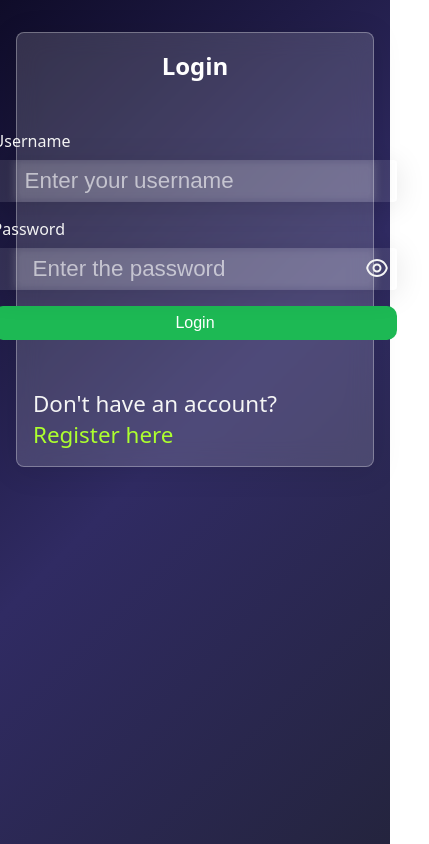
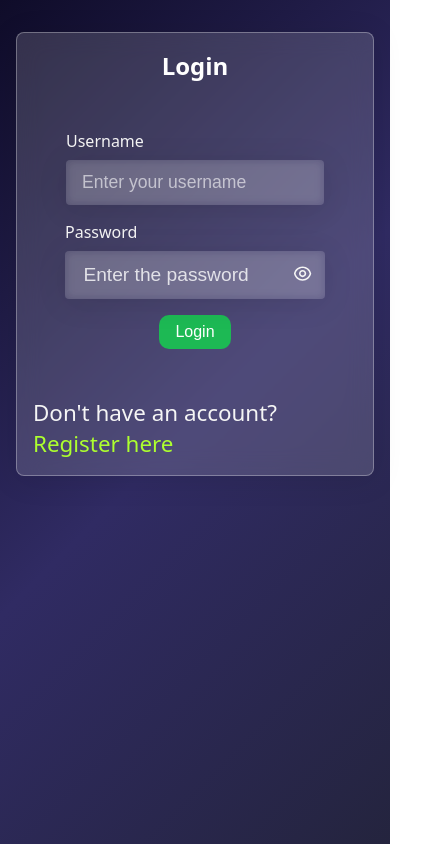
Before and after one commit to ananyo009/Moodify, a React (Vite) app in the folder frontend/: page /login in a window 390 px wide. Shown: the whole page, 429 px wide, since content can reach past the window. Built offline with nearby package versions, Linux system fonts and the light colour scheme; no server answers.

Commit message:
responsive improved pt2

```diff
--- a/frontend/src/features/auth/styles/login.scss
+++ b/frontend/src/features/auth/styles/login.scss
@@ -59,6 +59,7 @@
         form{
             display: flex;
             flex-direction: column;
+            align-items: center;
             gap: 1rem;
             padding: 2rem;
             color: whitesmoke;
@@ -70,39 +71,77 @@
                     .group2{
                         display: flex;
                         align-items: center;
-                        gap: 0.8rem;
+                        justify-content: space-between;
+                        gap: 0.5rem;
+                        width: 100%;
                         @include glass-panel(0.1, 5px);
-                padding: 0rem 0.5rem;
-                font-size: 1.4rem;
+                        padding: 0.25rem 0.5rem;
                         border-radius: 0.25rem;
                         border: none;
                         outline: none;
 
+                        #password{
+                            background-color: transparent;
+                            border: none;
+                            outline: none;
+                            font-size: 1.2rem;
+                            padding: 0.5rem 0.75rem;
+                            width: calc(100% - 2.2rem);
+                            min-width: 0;
+
                             &::placeholder {
-          color: rgba(255, 255, 255, 0.6);
+                                color: rgba(255, 255, 255, 0.8);
+                                opacity: 1;
+                            }
                         }
 
-        &:focus {
-          background: rgba(255, 255, 255, 0.25);
-          border-color: rgba(255, 255, 255, 0.5);
-        }
                         button{
                             background-color: transparent;
                             color: whitesmoke;
                             border: none;
                             cursor: pointer;
+                            padding: 0.3rem;
+                            min-width: 2rem;
+                        }
+
                         svg{
-            height: 1.5rem;
+                            height: 1.2rem;
+                            width: 1.2rem;
                         }
                     }
 
-        #password{
-            background-color: transparent;
+                    @media (max-width: 430px) {
+                        .group2 {
+                            gap: 0.4rem;
+                            padding: 0.3rem 0.4rem;
+                        }
+
+                        #password {
+                            font-size: 1rem;
+                            padding: 0.45rem 0.6rem;
+                            width: calc(100% - 2.2rem);
+                        }
+
+                        button {
+                            padding: 0.25rem;
+                        }
+                    }
+                }
+
+            .form-group{
+                display: flex;
+                flex-direction: column;
+                gap: 0.5rem;
+
+            input{
+                @include glass-panel(0.1, 5px);
                 padding: 0.5rem 2rem;
                 font-size: 1.4rem;
                 border-radius: 0.25rem;
                 border: none;
                 outline: none;
+                width: 100%;
+                max-width: 100%;
 
                 &::placeholder {
           color: rgba(255, 255, 255, 0.6);
@@ -114,31 +153,32 @@
         }
             }
 
-                    }
+            @media(max-width: 430px){
+                input {
+                    font-size: 1.1rem;
+                    padding: 0.75rem 1rem;
+                    width: 100%;
                 }
 
-            .form-group{
-                display: flex;
-                flex-direction: column;
-                gap: 0.5rem;
-
-
-
-            input{
-                @include glass-panel(0.1, 5px);
-                padding: 0.5rem 2rem;
-                font-size: 1.4rem;
-                border-radius: 0.25rem;
-                border: none;
-                outline: none;
-
-                &::placeholder {
-          color: rgba(255, 255, 255, 0.6);
+                .group2 {
+                    width: 80%;
+                    padding: 0.5rem;
                 }
 
-        &:focus {
-          background: rgba(255, 255, 255, 0.25);
-          border-color: rgba(255, 255, 255, 0.5);
+                #password {
+                    padding: 0.5rem 1rem;
+                    flex: 1;
+                    width: calc(100% - 2.2rem);
+                }
+
+                .group2 button {
+                    padding: 0.55rem;
+                }
+
+                button[type="submit"] {
+                    padding: 0.8rem 1rem;
+                    font-size: 1.05rem;
+                    width: 100%;
                 }
             }
         }
--- a/frontend/src/features/expressions/components/Faceexpression.jsx
+++ b/frontend/src/features/expressions/components/Faceexpression.jsx
@@ -32,7 +32,7 @@ export default function FaceExpression({ onClick = () => {} }) {
     <div style={{ textAlign: "center" }}>
       <video
         ref={videoRef}
-        style={{ width: "400px", borderRadius: "12px" }}
+        style={{ width: "100%", maxWidth: "400px", borderRadius: "12px", height: "auto" }}
         playsInline
       />
       <h2 style={{ marginBottom: "1.5rem", color:"limegreen" }}>{expression}</h2>
--- a/frontend/src/features/home/pages/Home.jsx
+++ b/frontend/src/features/home/pages/Home.jsx
@@ -29,8 +29,10 @@ const Home = () => {
       </h1>
 
       <div style={{ display: 'flex', flexDirection: 'column', gap: '30px' }}>
-        <div style={{ display: 'flex', justifyContent: 'center' }}>
-          <Faceexpression onClick={handleMoodDetection} />
+        <div style={{ display: 'flex', justifyContent: 'center', width: '100%' }}>
+          <div style={{ width: '100%', maxWidth: '420px' }}>
+            <Faceexpression onClick={handleMoodDetection} />
+          </div>
         </div>
 
         {loading && (
```
Also changed, not shown: frontend/src/features/auth/pages/Login.jsx (line endings or trailing spaces). Lines whose indentation alone changed are shown as unchanged.
